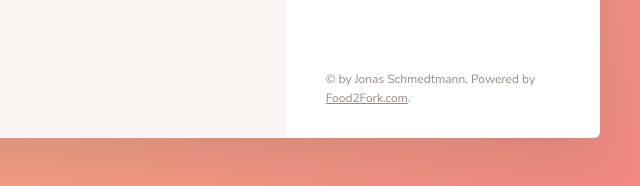
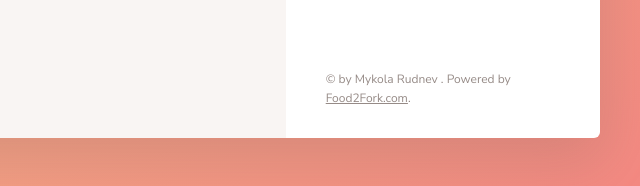
Before and after one commit to MykolaRudnev/Forkify, a website built with webpack: page dist/index.html in a window 1280 px wide. Shown: the part 1013-1199 px from the top of the page, 640-1280 px from the left. Built offline with nearby package versions, Linux system fonts and the light colour scheme.

Commit message:
no message

```diff
--- a/dist/index.html
+++ b/dist/index.html
@@ -429,7 +429,7 @@
             </ul>
 
             <div class="copyright">
-                &copy; by Jonas Schmedtmann. Powered by
+                &copy; by Mykola Rudnev . Powered by
                 <a href="http://food2fork.com" target="_blank" class="link">Food2Fork.com</a>.
             </div>
 
```
Also changed, not shown: src/js/models/Search.js (line endings or trailing spaces).
